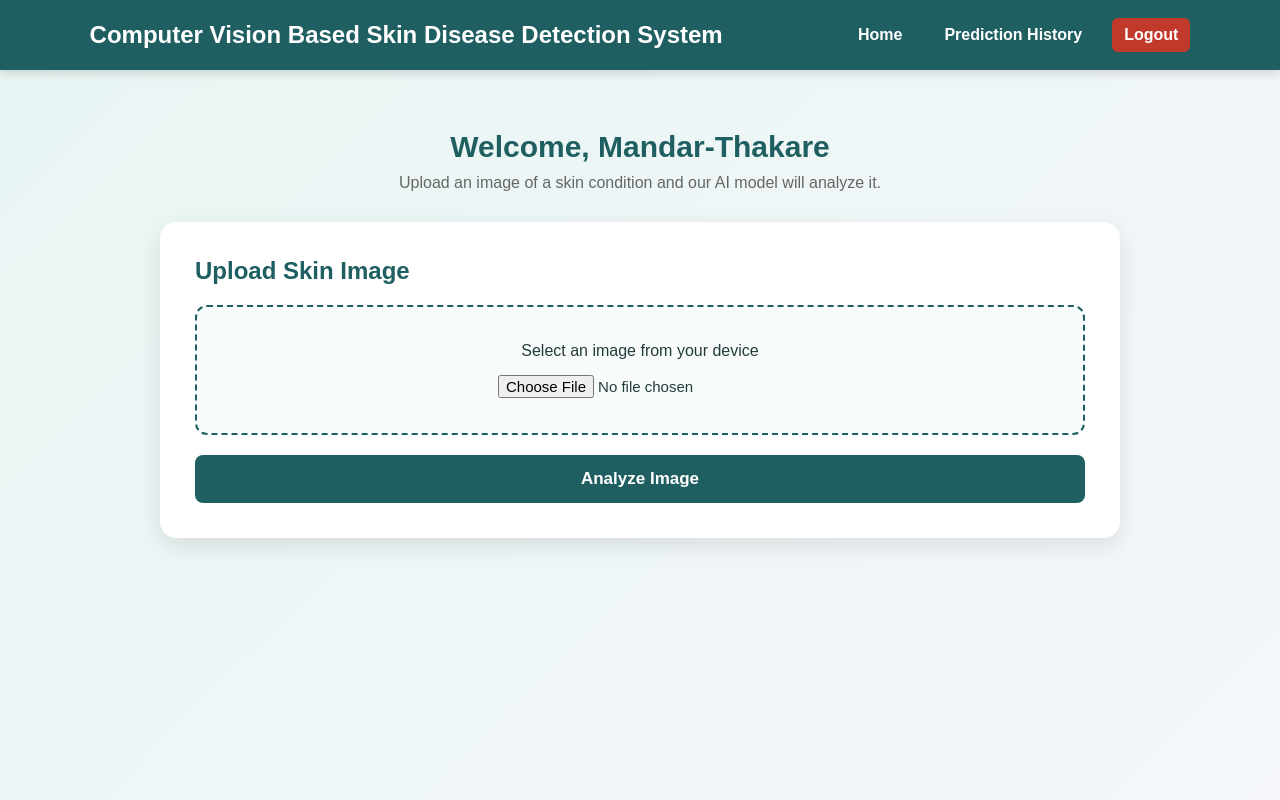
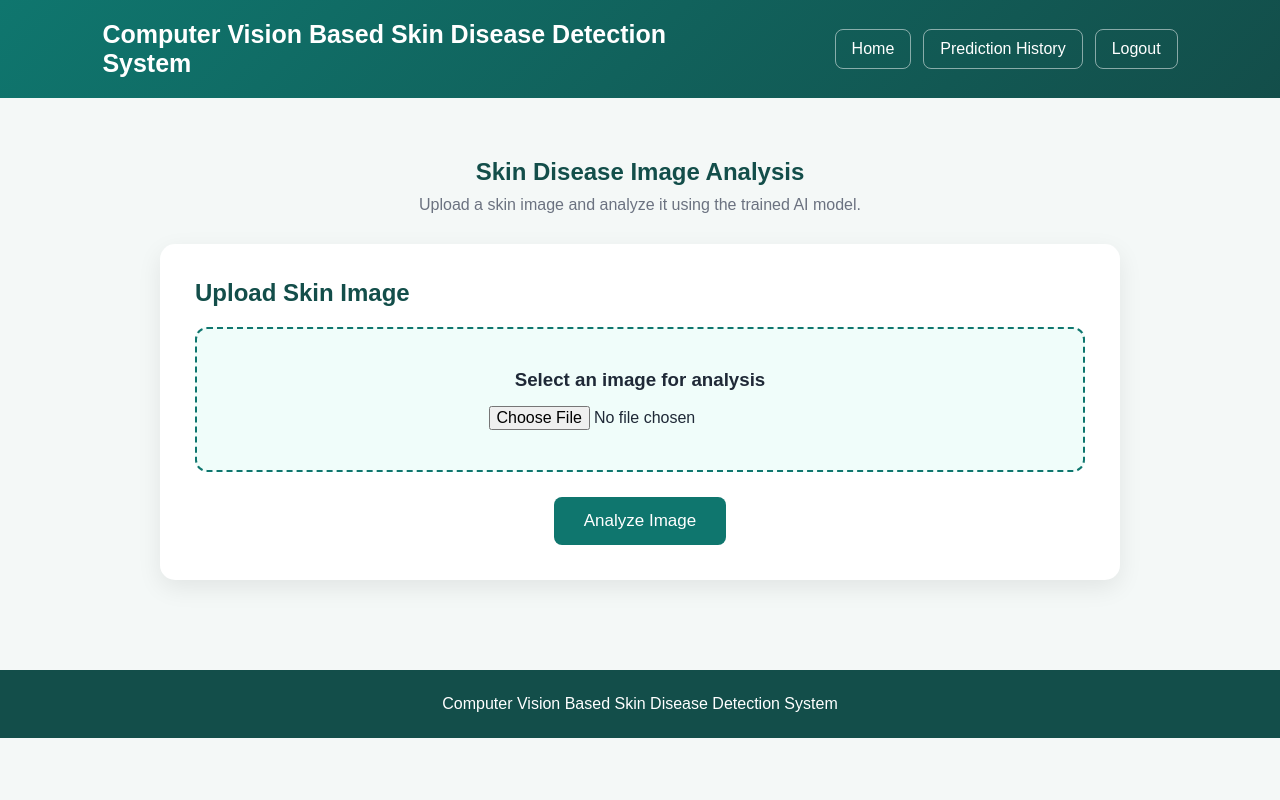
Before and after one commit to mandarthakare2-cell/skin-disease-detection, a Django app: page / in a window 1280 px wide. Run offline with Django 5.2, Linux system fonts and the light colour scheme; a user stored in the database is signed in.

Commit message:
Fix home page and prediction history URL

```diff
--- a/config/urls.py
+++ b/config/urls.py
@@ -5,6 +5,7 @@ from django.conf.urls.static import static
 
 urlpatterns = [
     path("admin/", admin.site.urls),
+
     path("", include("skin.urls")),
 ]
 
--- a/skin/templates/skin/home.html
+++ b/skin/templates/skin/home.html
@@ -10,62 +10,57 @@
 
     <title>Computer Vision Based Skin Disease Detection System</title>
 
-    <link rel="stylesheet" href="{% static 'skin/style.css' %}">
-
     <style>
 
         * {
             margin: 0;
             padding: 0;
             box-sizing: border-box;
+            font-family: Arial, sans-serif;
         }
 
         body {
-            font-family: Arial, sans-serif;
-            background: linear-gradient(135deg, #e8f5f3, #f5f7fa);
-            min-height: 100vh;
-            color: #243b3b;
+            background: #f4f8f7;
+            color: #1f2937;
         }
-
 
         /* ================= HEADER ================= */
 
         header {
-            background: #1f5f61;
+            background: linear-gradient(135deg, #0f766e, #134e4a);
             color: white;
-            padding: 18px 7%;
+            padding: 20px 8%;
             display: flex;
             justify-content: space-between;
             align-items: center;
-            box-shadow: 0 3px 10px rgba(0, 0, 0, 0.15);
+            flex-wrap: wrap;
+            gap: 15px;
         }
 
         header h1 {
-            font-size: 24px;
+            font-size: 25px;
+            max-width: 650px;
         }
 
         nav {
             display: flex;
-            gap: 18px;
-            align-items: center;
+            gap: 12px;
+            flex-wrap: wrap;
         }
 
         nav a {
             color: white;
             text-decoration: none;
-            font-weight: bold;
-            padding: 8px 12px;
-            border-radius: 6px;
+            padding: 10px 16px;
+            border: 1px solid rgba(255,255,255,0.5);
+            border-radius: 8px;
+            transition: 0.3s;
         }
 
         nav a:hover {
-            background: rgba(255, 255, 255, 0.15);
+            background: white;
+            color: #0f766e;
         }
-
-        .logout-btn {
-            background: #c0392b;
-        }
-
 
         /* ================= MAIN ================= */
 
@@ -81,165 +76,159 @@
         }
 
         .welcome h2 {
-            font-size: 30px;
-            color: #1f5f61;
+            color: #134e4a;
             margin-bottom: 10px;
         }
 
         .welcome p {
-            color: #666;
-            font-size: 16px;
+            color: #6b7280;
         }
-
 
         /* ================= UPLOAD CARD ================= */
 
         .upload-card {
             background: white;
             padding: 35px;
-            border-radius: 16px;
-            box-shadow: 0 8px 25px rgba(0, 0, 0, 0.1);
+            border-radius: 15px;
+            box-shadow: 0 8px 25px rgba(0,0,0,0.08);
             margin-bottom: 30px;
         }
 
         .upload-card h2 {
+            color: #134e4a;
             margin-bottom: 20px;
-            color: #1f5f61;
         }
 
-        .upload-box {
-            border: 2px dashed #1f5f61;
-            padding: 35px;
+        .upload-area {
+            border: 2px dashed #0f766e;
+            padding: 40px 20px;
+            text-align: center;
             border-radius: 12px;
-            text-align: center;
-            margin-bottom: 20px;
-            background: #f7fcfb;
+            background: #f0fdfa;
         }
 
-        .upload-box input {
+        .upload-area input {
             margin-top: 15px;
-            font-size: 15px;
+            font-size: 16px;
         }
 
         .analyze-btn {
-            width: 100%;
-            padding: 14px;
+            margin-top: 25px;
+            background: #0f766e;
+            color: white;
             border: none;
+            padding: 14px 30px;
+            font-size: 17px;
             border-radius: 8px;
-            background: #1f5f61;
-            color: white;
-            font-size: 17px;
-            font-weight: bold;
             cursor: pointer;
             transition: 0.3s;
         }
 
         .analyze-btn:hover {
-            background: #164648;
+            background: #115e59;
         }
 
+        /* ================= MESSAGE ================= */
 
-        /* ================= ERROR ================= */
-
-        .error-box {
-            background: #fdecea;
-            color: #b71c1c;
-            padding: 20px;
-            border-radius: 10px;
-            margin-top: 25px;
-            border-left: 5px solid #d32f2f;
+        .message {
+            margin-top: 20px;
+            padding: 15px;
+            border-radius: 8px;
+            background: #ecfdf5;
+            color: #065f46;
+            font-weight: bold;
         }
-
-
-        /* ================= SUCCESS ================= */
-
-        .success-box {
-            background: #e8f5e9;
-            color: #2e7d32;
-            padding: 15px;
-            border-radius: 10px;
-            margin-top: 20px;
-            border-left: 5px solid #43a047;
-        }
-
 
         /* ================= RESULT ================= */
 
-        .result-card {
+        .result-section {
             background: white;
             padding: 35px;
-            border-radius: 16px;
-            box-shadow: 0 8px 25px rgba(0, 0, 0, 0.1);
-            margin-top: 30px;
+            border-radius: 15px;
+            box-shadow: 0 8px 25px rgba(0,0,0,0.08);
         }
 
-        .result-card h2 {
-            color: #1f5f61;
+        .result-section h2 {
+            color: #134e4a;
             margin-bottom: 25px;
         }
 
-        .result-content {
+        .result-grid {
             display: grid;
             grid-template-columns: 1fr 1fr;
-            gap: 35px;
-            align-items: center;
+            gap: 30px;
         }
 
-        .uploaded-image {
-            width: 100%;
-            max-height: 400px;
-            object-fit: contain;
-            border-radius: 12px;
-            border: 1px solid #ddd;
+        .image-box {
+            text-align: center;
         }
 
-        .prediction-details {
+        .image-box img {
+            width: 100%;
+            max-width: 400px;
+            border-radius: 12px;
+            border: 2px solid #e5e7eb;
+        }
+
+        .details-box {
             display: flex;
             flex-direction: column;
-            gap: 18px;
+            gap: 15px;
         }
 
-        .prediction-item {
-            background: #f4f9f9;
-            padding: 16px;
+        .detail-card {
+            background: #f0fdfa;
+            padding: 18px;
             border-radius: 10px;
-            border-left: 5px solid #1f5f61;
+            border-left: 5px solid #0f766e;
         }
 
-        .prediction-item h3 {
-            color: #1f5f61;
+        .detail-card h3 {
+            color: #134e4a;
             margin-bottom: 8px;
         }
 
-        .prediction-value {
+        .prediction {
+            font-size: 24px;
+            font-weight: bold;
+            color: #0f766e;
+        }
+
+        .confidence {
             font-size: 22px;
             font-weight: bold;
-            color: #222;
+            color: #2563eb;
         }
 
-        .description {
-            line-height: 1.6;
-            color: #555;
+        /* ================= FOOTER ================= */
+
+        footer {
+            text-align: center;
+            padding: 25px;
+            margin-top: 40px;
+            background: #134e4a;
+            color: white;
         }
 
-
-        /* ================= RESPONSIVE ================= */
+        /* ================= MOBILE ================= */
 
         @media (max-width: 768px) {
 
             header {
-                flex-direction: column;
-                gap: 15px;
+                justify-content: center;
                 text-align: center;
             }
 
-            .result-content {
-                grid-template-columns: 1fr;
+            header h1 {
+                font-size: 20px;
             }
 
             nav {
-                flex-wrap: wrap;
                 justify-content: center;
+            }
+
+            .result-grid {
+                grid-template-columns: 1fr;
             }
 
         }
@@ -270,13 +259,14 @@
             Prediction History
         </a>
 
-        <a href="{% url 'logout' %}" class="logout-btn">
+        <a href="{% url 'logout' %}">
             Logout
         </a>
 
     </nav>
 
 </header>
+
 
 
 <!-- ================= MAIN CONTENT ================= -->
@@ -289,17 +279,18 @@
     <div class="welcome">
 
         <h2>
-            Welcome, {{ request.user.username }}
+            Skin Disease Image Analysis
         </h2>
 
         <p>
-            Upload an image of a skin condition and our AI model will analyze it.
+            Upload a skin image and analyze it using the trained AI model.
         </p>
 
     </div>
 
 
-    <!-- ================= UPLOAD CARD ================= -->
+
+    <!-- ================= IMAGE UPLOAD ================= -->
 
     <div class="upload-card">
 
@@ -308,25 +299,19 @@
         </h2>
 
 
-        <!-- IMPORTANT: Image upload form -->
-
         <form method="POST" enctype="multipart/form-data">
 
             {% csrf_token %}
 
 
-            <div class="upload-box">
+            <div class="upload-area">
 
-                <p>
-                    Select an image from your device
-                </p>
-
-
-                <!-- name="image" must match views.py -->
+                <h3>
+                    Select an image for analysis
+                </h3>
 
                 <input
                     type="file"
-                    id="image"
                     name="image"
                     accept="image/*"
                     required
@@ -335,43 +320,26 @@
             </div>
 
 
-            <!-- Analyze Button -->
+            <center>
 
                 <button
                     type="submit"
                     class="analyze-btn"
                 >
+
                     Analyze Image
+
                 </button>
+
+            </center>
 
 
         </form>
 
 
-        <!-- ================= ERROR ================= -->
-
-        {% if error %}
-
-        <div class="error-box">
-
-            <strong>
-                Analysis Error:
-            </strong>
-
-            <br><br>
-
-            {{ error }}
-
-        </div>
-
-        {% endif %}
-
-
-        <!-- ================= MESSAGE ================= -->
-
         {% if message %}
 
-        <div class="success-box">
+            <div class="message">
 
                 {{ message }}
 
@@ -383,30 +351,36 @@
     </div>
 
 
-    <!-- ================= ANALYSIS RESULT ================= -->
+
+    <!-- ================= RESULT SECTION ================= -->
 
     {% if prediction %}
 
-    <div class="result-card">
+    <div class="result-section">
 
         <h2>
             Analysis Result
         </h2>
 
 
-        <div class="result-content">
+        <div class="result-grid">
 
 
-            <!-- ================= IMAGE ================= -->
+            <!-- IMAGE -->
 
-            <div>
+            <div class="image-box">
+
+                <h3>
+                    Uploaded Image
+                </h3>
+
+                <br>
 
                 {% if image_url %}
 
                     <img
                         src="{{ image_url }}"
                         alt="Uploaded Skin Image"
-                    class="uploaded-image"
                     >
 
                 {% endif %}
@@ -414,54 +388,57 @@
             </div>
 
 
-            <!-- ================= PREDICTION DETAILS ================= -->
 
-            <div class="prediction-details">
+            <!-- DETAILS -->
+
+            <div class="details-box">
 
 
-                <!-- PREDICTED DISEASE -->
+                <!-- PREDICTION -->
 
-                <div class="prediction-item">
+                <div class="detail-card">
 
                     <h3>
                         Predicted Disease
                     </h3>
 
-                    <div class="prediction-value">
+                    <p class="prediction">
 
                         {{ prediction }}
 
-                    </div>
+                    </p>
 
                 </div>
 
 
+
                 <!-- CONFIDENCE -->
 
-                <div class="prediction-item">
+                <div class="detail-card">
 
                     <h3>
-                        Prediction Confidence
+                        AI Confidence
                     </h3>
 
-                    <div class="prediction-value">
+                    <p class="confidence">
 
                         {{ confidence }}%
 
-                    </div>
+                    </p>
 
                 </div>
 
 
+
                 <!-- DESCRIPTION -->
 
-                <div class="prediction-item">
+                <div class="detail-card">
 
                     <h3>
-                        Image Analysis
+                        Disease Description
                     </h3>
 
-                    <p class="description">
+                    <p>
 
                         {{ description }}
 
@@ -484,6 +461,18 @@
 </div>
 
 
+
+<!-- ================= FOOTER ================= -->
+
+<footer>
+
+    <p>
+        Computer Vision Based Skin Disease Detection System
+    </p>
+
+</footer>
+
+
 </body>
 
 </html>
--- a/skin/urls.py
+++ b/skin/urls.py
@@ -1,42 +1,18 @@
 from django.urls import path
 from . import views
 
+urlpatterns = [
+    path("", views.home, name="home"),
 
-urlpatterns = [
+    path("register/", views.register_view, name="register"),
 
-    # HOME
-    path(
-        "",
-        views.home,
-        name="home"
-    ),
+    path("login/", views.login_view, name="login"),
 
-    # REGISTER
-    path(
-        "register/",
-        views.register_view,
-        name="register"
-    ),
+    path("logout/", views.logout_view, name="logout"),
 
-    # LOGIN
-    path(
-        "login/",
-        views.login_view,
-        name="login"
-    ),
-
-    # LOGOUT
-    path(
-        "logout/",
-        views.logout_view,
-        name="logout"
-    ),
-
-    # PREDICTION HISTORY
     path(
         "history/",
         views.prediction_history,
-        name="prediction_history"
+        name="history"
     ),
-
 ]
```
Lines whose indentation alone changed are shown as unchanged.
